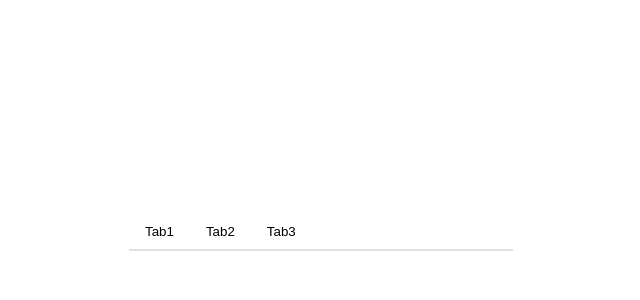
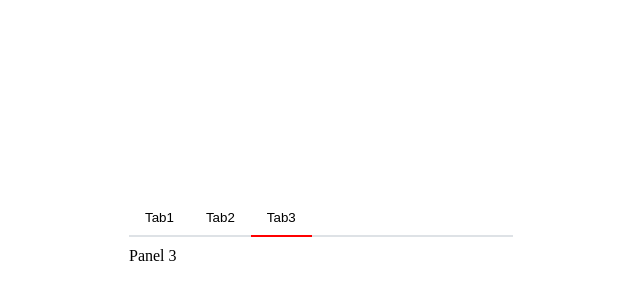
Before and after one commit to hay-bams/ui, a React (Create React App) app: page / in a window 1280 px wide. Shown: the part 194-494 px from the top of the page, without its empty margins (319-959 px from the left). Built offline with nearby package versions, Linux system fonts and the light colour scheme.

Commit message:
set default tab

```diff
--- a/src/components/Tabs/TabsProvider.tsx
+++ b/src/components/Tabs/TabsProvider.tsx
@@ -15,7 +15,7 @@
 export const TabsContext = createContext<TabsContextState>(defaultContextValue);
 
 export const TabsProvider = ({children, defaultValue}: TabsProviderProps) => {
-  const [activeTab, setActiveTab] = useState<string | null>(null);
+  const [activeTab, setActiveTab] = useState<string | null>(defaultValue || null);
 
   const handleTabChange = useCallback(
     (tabValue: string | null) => {
```
